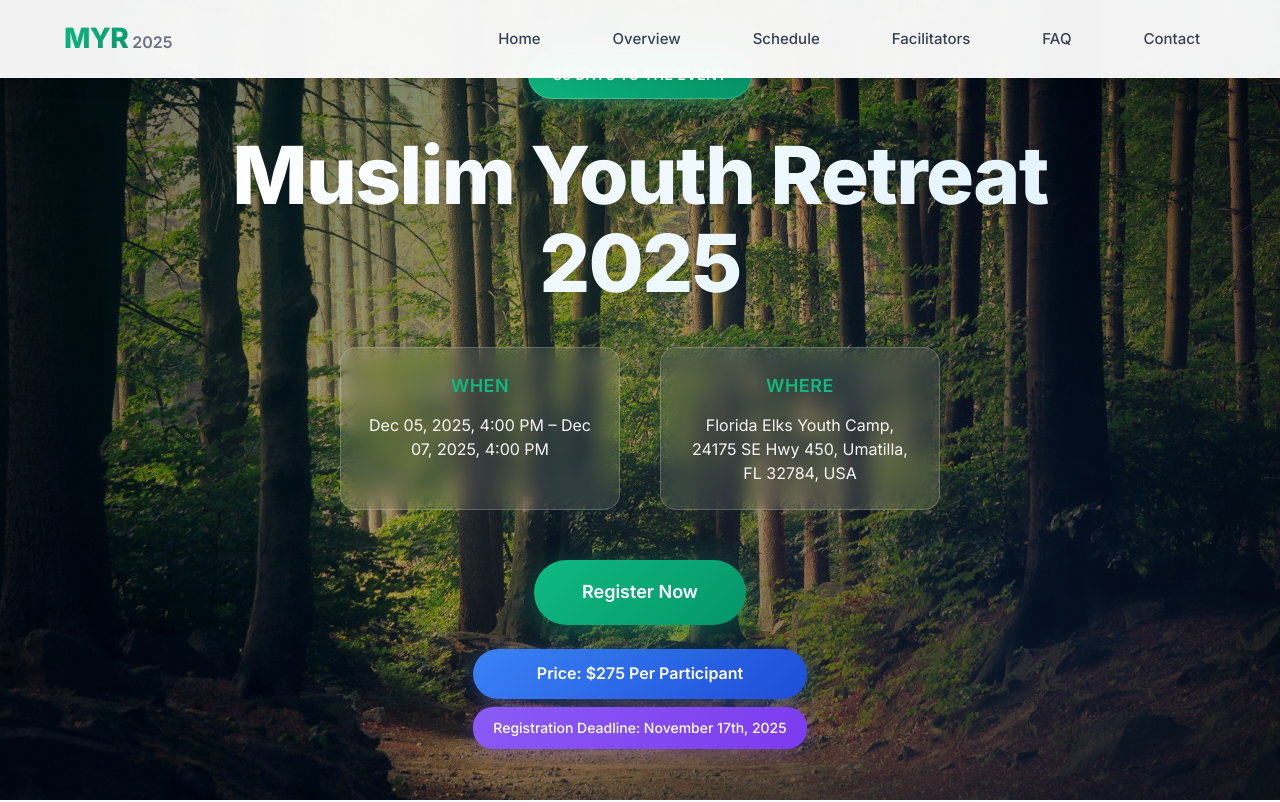
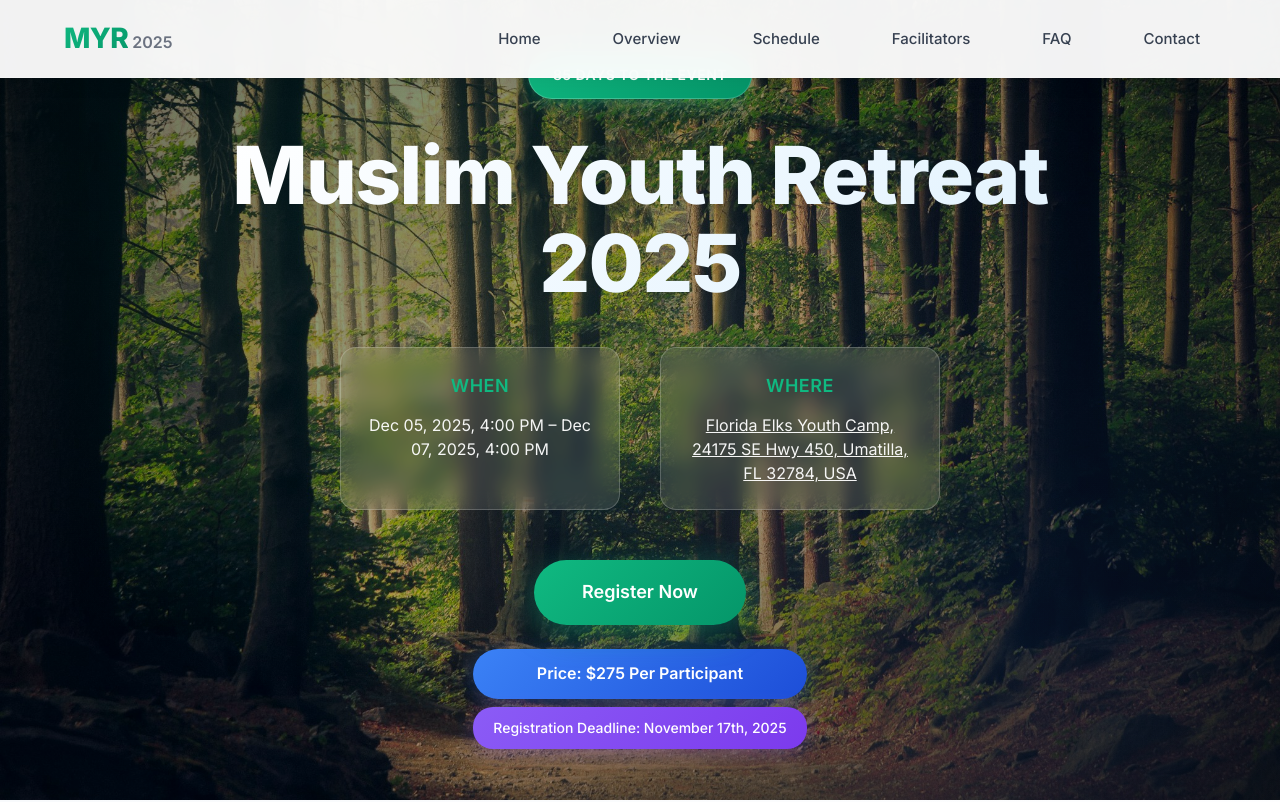
Before and after one commit to zaminshaikh/myr_website, a React (Vite) app: page / in a window 1280 px wide. Shown: the top 802 px of the page. Built offline with nearby package versions, Linux system fonts and the light colour scheme.

Commit message:
Enhance location details on HomePage with a clickable Google Maps link for easier navigation

```diff
--- a/src/pages/HomePage.jsx
+++ b/src/pages/HomePage.jsx
@@ -74,8 +74,17 @@ const HomePage = () => {
 
                 <div className="event-where">
                   <h3>Where</h3>
-                  <p>Florida Elks Youth Camp,<br />
-                     24175 SE Hwy 450, Umatilla, FL 32784, USA</p>
+                  <p>
+                    <a
+                      href="https://maps.google.com/?q=Florida+Elks+Youth+Camp,+24175+SE+Hwy+450,+Umatilla,+FL+32784,+USA"
+                      target="_blank"
+                      rel="noopener noreferrer"
+                      style={{color: 'inherit', textDecoration: 'underline'}}
+                    >
+                      Florida Elks Youth Camp,<br />
+                      24175 SE Hwy 450, Umatilla, FL 32784, USA
+                    </a>
+                  </p>
                 </div>
               </div>
 
```
